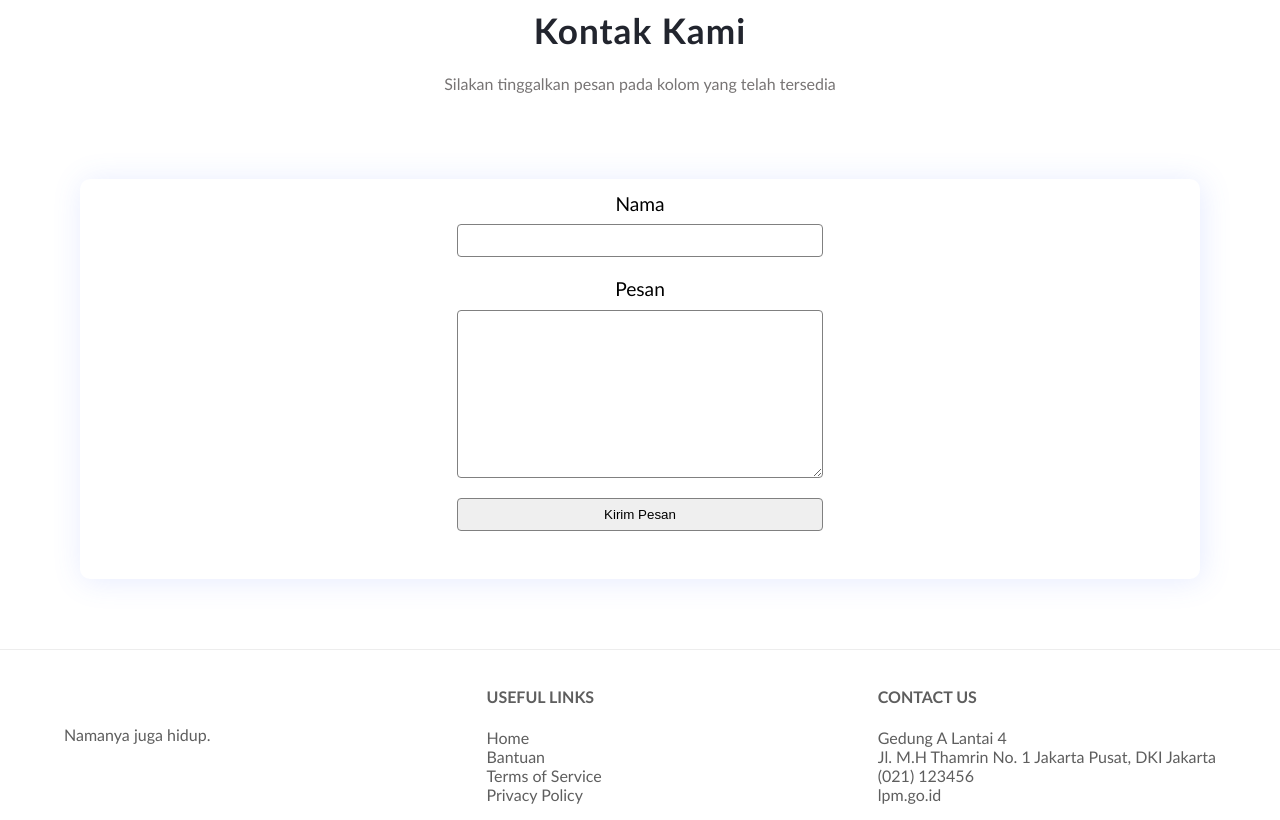
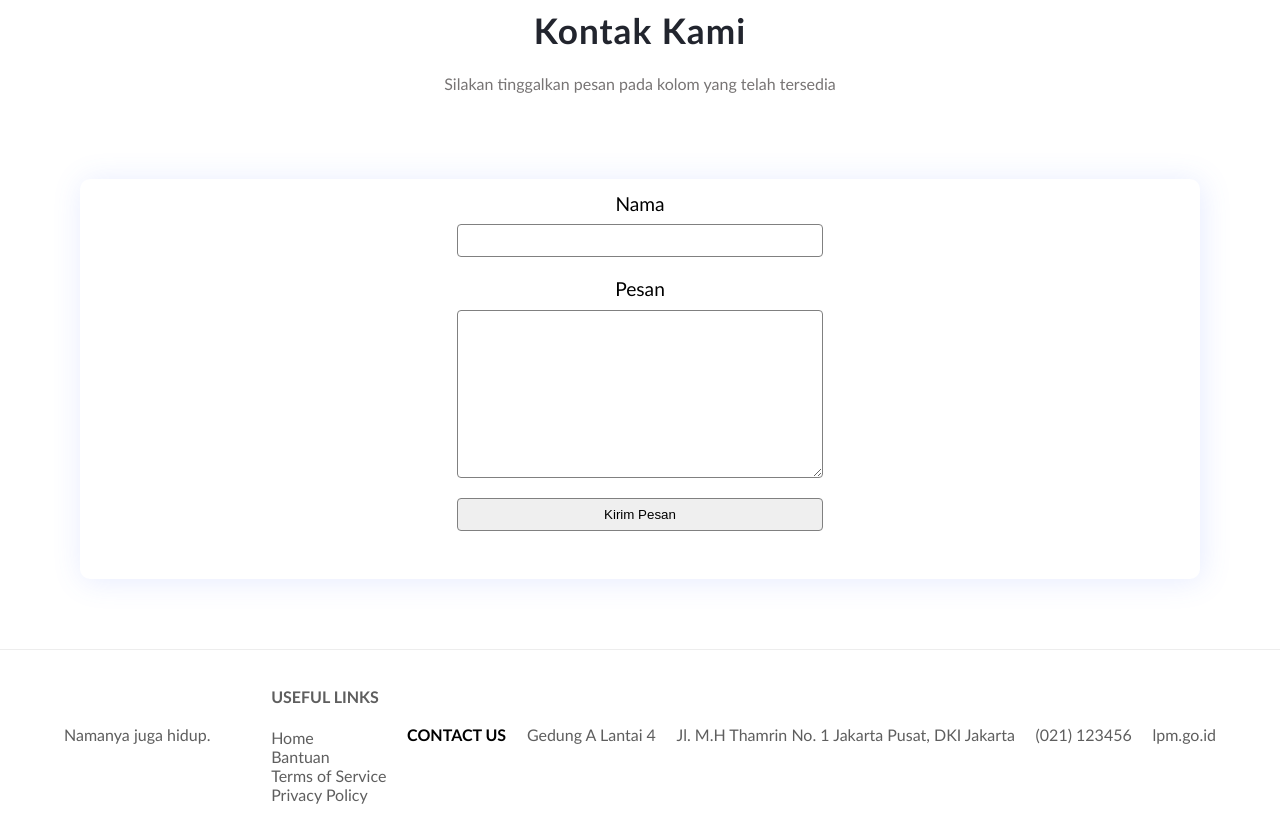
Before and after one commit to ichfan-XD/projectdts.github.io, a plain HTML site: page index.html in a window 1280 px wide. Shown: the part 1986-2806 px from the top of the page. Drawn offline with Linux system fonts and the light colour scheme.

Commit message:
Update index.html
test

```diff
--- a/index.html
+++ b/index.html
@@ -153,14 +153,13 @@
 				<li><a href="#">Bantuan</a></li>
 				<li><a href="#">Terms of Service</a></li>
 				<li><a href="#">Privacy Policy</a></li>
-			</ul>
-        	<ul>
-        		<h4>CONTACT US</h4>
- 				<li><a href="#">Gedung A Lantai 4</a></li>
- 				<li><a href="#">Jl. M.H Thamrin No. 1 Jakarta Pusat, DKI Jakarta</a></li>
- 				<li><a href="#">(021) 123456</a></li>
- 				<li><a href="#">lpm.go.id</a></li>
- 			</ul>
+		</ul>
+        	<h4>CONTACT US</h4>
+ 		<p>Gedung A Lantai 4</p>
+ 		<p>Jl. M.H Thamrin No. 1 Jakarta Pusat, DKI Jakarta</p>
+ 		<p>(021) 123456</p>
+ 		<p>lpm.go.id</p>
+
     </footer>
     <!-- <footer class="footer">
 	  	<div class="container">
```
